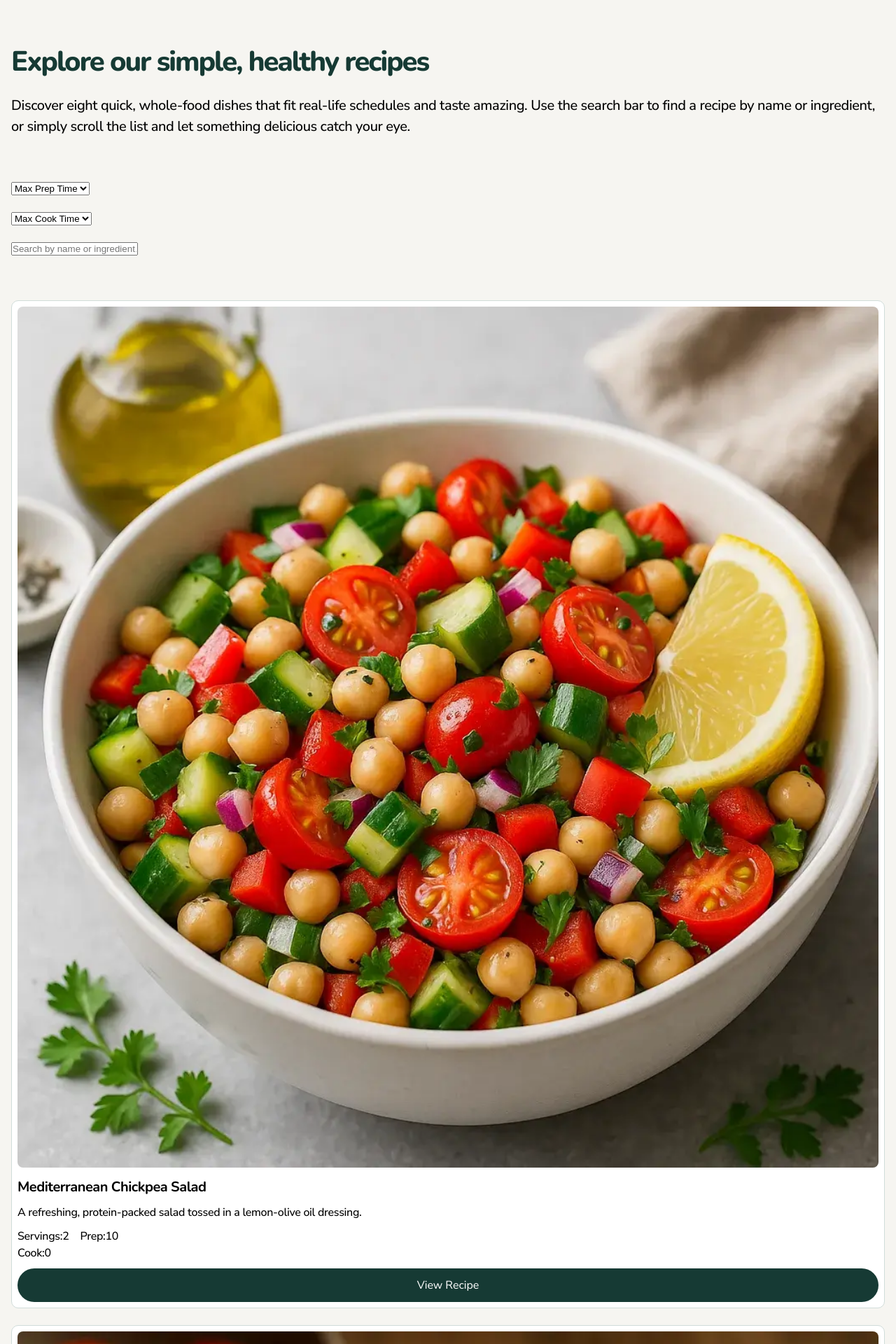
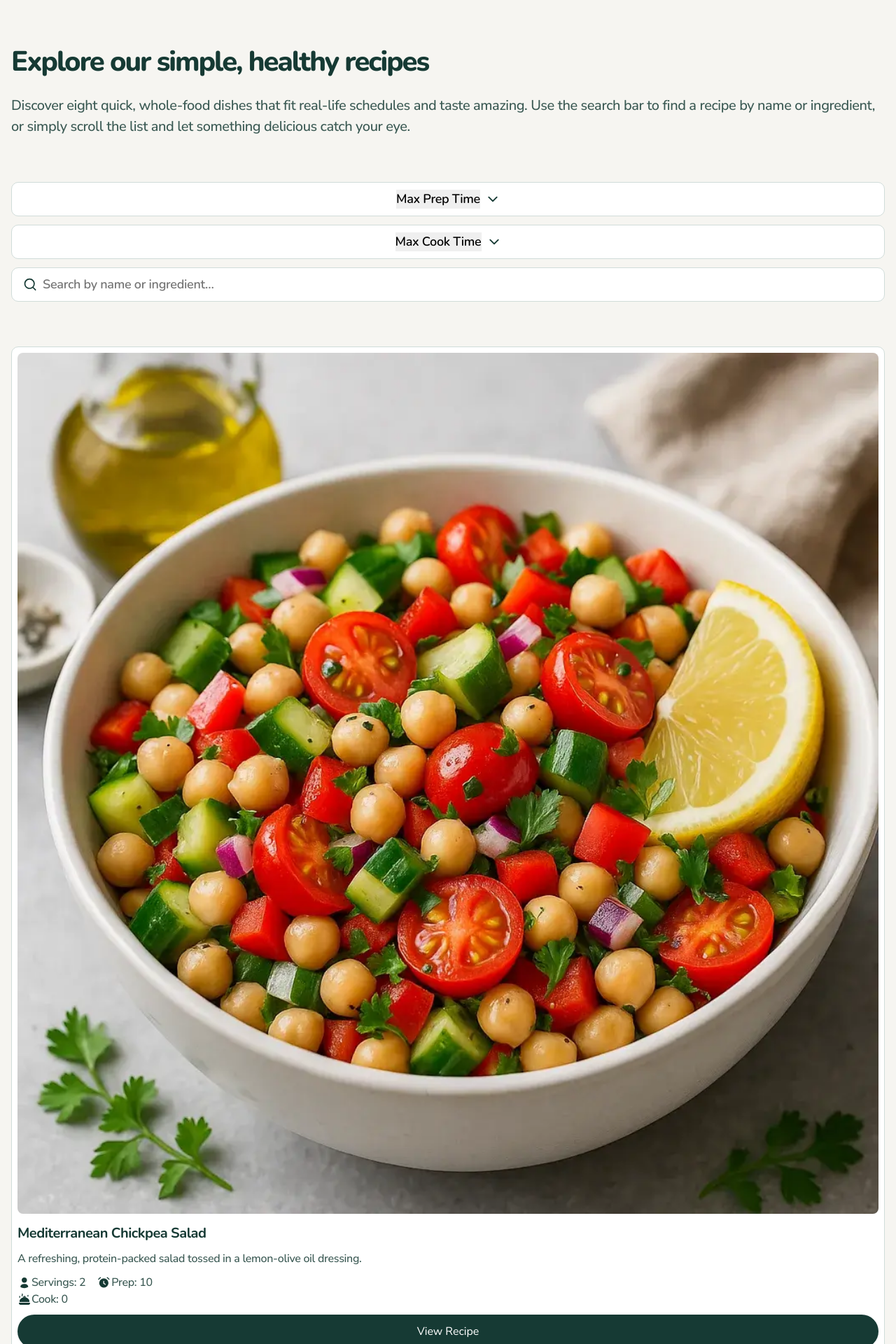
Before and after one commit to mahlvm/recipe-finder-website, a React (Vite) app in the folder recipe-finder-react/: page /recipes in a window 1280 px wide. Shown: the part 60-1980 px from the top of the page at 70% size. Built offline with nearby package versions, Linux system fonts and the light colour scheme.

Commit message:
recipes done

```diff
--- a/recipe-finder-react/src/components/ReadyToCook.css
+++ b/recipe-finder-react/src/components/ReadyToCook.css
@@ -18,7 +18,7 @@
   font-weight: var(--text-6-weight);
   line-height: var(--text-6-line);
   letter-spacing: var(--text-6-spacing);
-  color: var(--Neutral800);
+  color: var(--Neutral600);
   text-align: center;
 }
 
--- a/recipe-finder-react/src/pages/About.css
+++ b/recipe-finder-react/src/pages/About.css
@@ -75,7 +75,7 @@
   font-weight: var(--text-6-weight);
   line-height: var(--text-6-line);
   letter-spacing: var(--text-6-spacing);
-  color: var(--Neutral800);
+  color: var(--Neutral600);
 }
 
 .divPhotoAbout{
@@ -107,6 +107,6 @@
   font-weight: var(--text-6-weight);
   line-height: var(--text-6-line);
   letter-spacing: var(--text-6-spacing);
-  color: var(--Neutral800);
+  color: var(--Neutral600);
   padding-left: var(--spacing-16);
 }
--- a/recipe-finder-react/src/pages/Home.css
+++ b/recipe-finder-react/src/pages/Home.css
@@ -60,7 +60,7 @@
   font-weight: var(--text-6-weight);
   line-height: var(--text-6-line);
   letter-spacing: var(--text-6-spacing);
-  color: var(--Neutral800);
+  color: var(--Neutral600);
 }
 
 .imgPhotoSone{
--- a/recipe-finder-react/src/pages/Recipes.css
+++ b/recipe-finder-react/src/pages/Recipes.css
@@ -21,7 +21,6 @@
 }
 
 .recipesSecOne,
-.recipesSecTwo,
 .recipesSecThree{
     width: 100%;
     display: flex;
@@ -53,6 +52,11 @@
     gap: var(--spacing-16);
 }
 
+.iconTxt{
+    display: flex;
+    flex-direction: row;
+    gap: var(---spacing-6);
+}
 
 .h2{
   font-family: var(--text-2-font);
@@ -69,7 +73,7 @@
   font-weight: var(--text-5-weight);
   line-height: var(--text-5-line);
   letter-spacing: var(--text-5-spacing);
-  color: var(--text-5-font);
+    color: var(--Neutral900);
 }
 
 
@@ -79,7 +83,7 @@
   font-weight: var(--text-6-weight);
   line-height: var(--text-6-line);
   letter-spacing: var(--text-6-spacing);
-  color: var(--Neutral800);
+  color: var(--Neutral600);
 }
 
 .smalltxt{
@@ -88,7 +92,75 @@
   font-weight: var(--text-9-weight);
   line-height: var(--text-9-line);
   letter-spacing: var(--text-9-spacing);
-  color: var(--text-9-font);
+  color: var(--Neutral600);
+}
+
+
+.recipesSecTwo{
+    width: 100%;
+    display: flex;
+    flex-direction: column;
+    justify-content: flex-start;
+    align-items: flex-start;
+    gap: var(--spacing-12);
+}
+
+.recipesFilter{
+    width: 100%;
+    display: flex;
+    flex-direction: row;
+    justify-content: center;
+    align-items: center;
+    background-color: white;
+    padding-bottom: var(--spacing-10);
+    padding-top: var(--spacing-10);
+    border-radius: var(--radius-10);
+    border: solid 1px var(--Neutral300);
+    gap: var(--spacing-8);
+
+}
+
+.recipesFilterInput{
+    width: 100%;
+    display: flex;
+    flex-direction: row;
+    justify-content: flex-start;
+    align-items: center;
+    background-color: white;
+    padding-bottom: var(--spacing-10);
+    padding-top: var(--spacing-10);
+    padding-left: var(--spacing-16);
+    border-radius: var(--radius-10);
+    border: solid 1px var(--Neutral300);
+    gap: var(--spacing-8);
+
+}
+
+
+
+.recipesSelect{
+    appearance: none;
+    border: none;
+    font-family: var(--text-7-font);
+    font-size: var(--text-7-size);
+    font-weight: var(--text-7-weight);
+    line-height: var(--text-7-line);
+    letter-spacing: var(--text-7-spacing);
+    cursor: pointer;
+}
+
+.recipesInput{
+    width: 100%;
+    border: none;
+    font-family: var(--text-7-font);
+    font-size: var(--text-7-size);
+    font-weight: var(--text-7-weight);
+    line-height: var(--text-7-line);
+    letter-spacing: var(--text-7-spacing);
+}
+
+.recipesInput:focus{
+    outline: none;
 }
 
 .imgDivRecipes{
@@ -116,3 +188,8 @@
     justify-content: center;
     align-items: center;
 }
+
+.recipesFooter{
+    width: 100%;
+    padding-top: var(--spacing-40);
+}
--- a/recipe-finder-react/src/pages/Recipes.jsx
+++ b/recipe-finder-react/src/pages/Recipes.jsx
@@ -5,6 +5,11 @@ import ImageRecipe from "../components/ImageRecipe"
 import { useState } from "react";
 import recipesData from "../data/data.json";
 import { useNavigate } from "react-router-dom";
+import cooktime from "../assets/images/icon-cook-time.svg";
+import preptime from "../assets/images/icon-prep-time.svg";
+import serving from "../assets/images/icon-servings.svg";
+import arrow from "../assets/images/icon-chevron-down.svg";
+import iconsearch from "../assets/images/icon-search.svg";
 
 
 const Recipes = ()=> {
@@ -57,18 +62,19 @@ const handleViewRecipe = (recipe) => {
       </section>
 
       <section className="recipesSecTwo">
-        <div>
-          <select onChange={(e) => setMaxPrepTime(e.target.value)}>
+        <div className="recipesFilter">
+          <select className="recipesSelect" onChange={(e) => setMaxPrepTime(e.target.value)}>
             <option value="">Max Prep Time</option>
             <option value="0">0 minutes</option>
             <option value="5">5 minutes</option>
             <option value="10">10 minutes</option>
             <option value="clear">Clear</option>
           </select>
+          <img src={arrow} alt="arrow" />
         </div>
 
-        <div>
-           <select onChange={(e) => setMaxCookTime(e.target.value)}>
+        <div className="recipesFilter">
+           <select className="recipesSelect" onChange={(e) => setMaxCookTime(e.target.value)}>
             <option value="">Max Cook Time</option>
             <option value="0">0 minutes</option>
             <option value="5">5 minutes</option>
@@ -77,10 +83,13 @@ const handleViewRecipe = (recipe) => {
             <option value="20">20 minutes</option>
             <option value="clear">Clear</option>
           </select>
+          <img src={arrow} alt="arrow" />
         </div>
 
-        <div>
+        <div className="recipesFilterInput">
+          <img src={iconsearch} alt="icon-search" />
           <input
+            className="recipesInput"
             placeholder="Search by name or ingredient…"
             type="text"
             value={findRecipe}
@@ -107,12 +116,24 @@ const handleViewRecipe = (recipe) => {
 
                 <div className="iconDivRecipes">
                   <div className="iconDivRecipesLeft">
-                    <p className="smalltxt">Servings:{recipe.servings}</p>
-                    <p className="smalltxt">Cook:{recipe.cookMinutes}</p>
-                  </div>
+                    <div className="iconTxt">
+                      <img src={serving} alt="Serving" />
+                      <p className="smalltxt">Servings: {recipe.servings}</p>
+                    </div>
+
+                    <div className="iconTxt">
+                      <img src={cooktime} alt="Cook Time" />
+                      <p className="smalltxt">Cook: {recipe.cookMinutes}</p>
+                    </div>
+                   </div>
+
+
 
                   <div className="iconDivRecipesRight">
-                    <p className="smalltxt">Prep:{recipe.prepMinutes}</p>
+                    <div className="iconTxt">
+                       <img src={preptime} alt="Prep Time" />
+                      <p className="smalltxt">Prep: {recipe.prepMinutes}</p>
+                    </div>
                   </div>
                 </div>
 
@@ -123,7 +144,9 @@ const handleViewRecipe = (recipe) => {
             ))}
       </section>
       </main>
-      <Footer />
+      <div className="recipesFooter">
+         <Footer />
+      </div>
     </div>
 
   );
```
